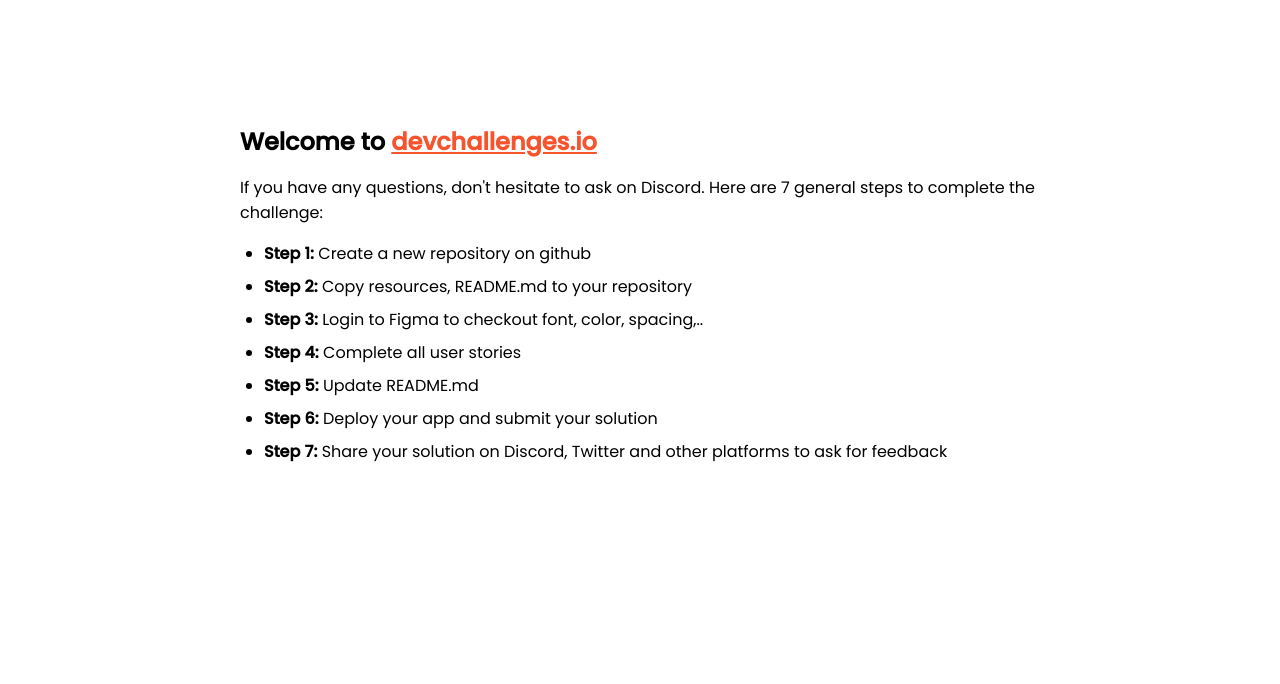
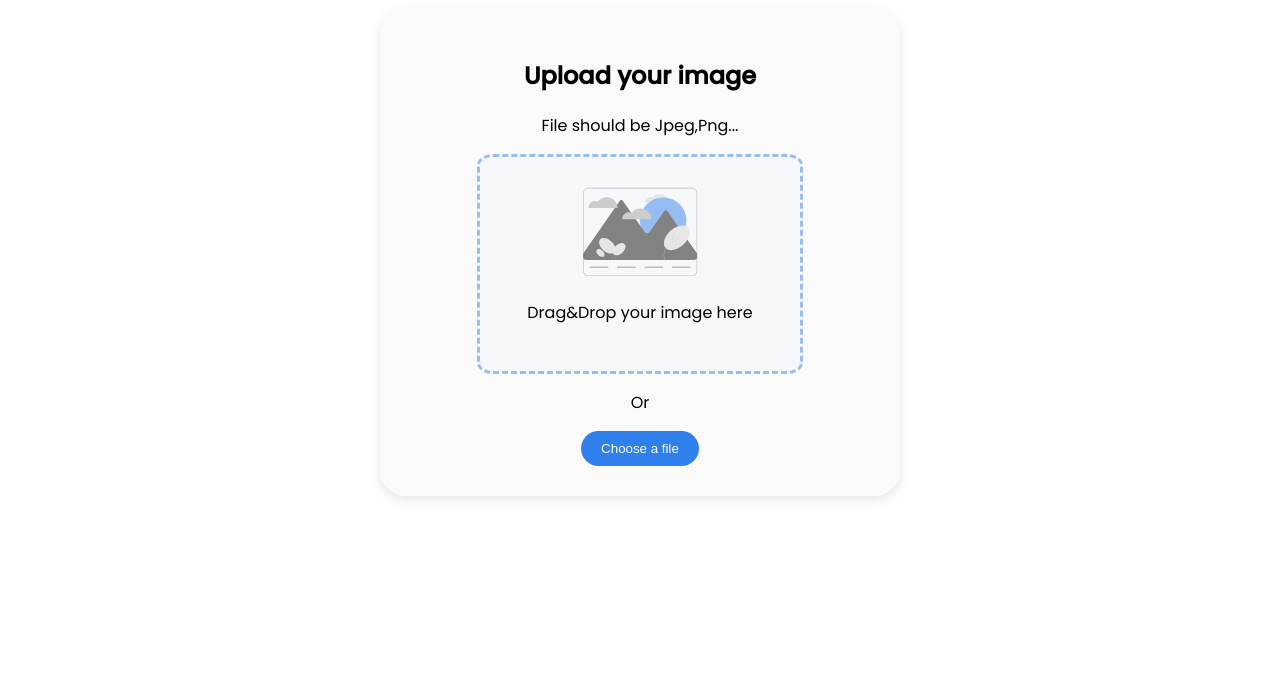
Before and after one commit to yuriacats/ImageUploder, a plain HTML site: page index.html in a window 1280 px wide. Shown: the part 116-800 px from the top of the page. Drawn offline with Linux system fonts and the light colour scheme.

Commit message:
make Drag and Drop Cord

```diff
--- a/index.html
+++ b/index.html
@@ -21,75 +21,93 @@
       rel="stylesheet"
     />
 
-    <title>Devchallenges</title>
+    <title>Devchallenges Image Uploader</title>
 
     <style>
       body {
         font-family: "Poppins", sans-serif;
       }
+      button{
+        padding: 10px 20px;
+        background-color: #2F80ED;
+        border-radius: 50px;
+        border:none;
+        color:#fafafb;
+      }
+      .card,.box{
+         border-radius: 5%;
+         padding:30px 10px;
+         display: inline-block;
 
-      ul {
-        padding-left: 24px;
+       }
+      .card{
+        background-color: #fafafb;
+        box-shadow: 0 4px 12px rgba(0,0,0,0.1);
+      }
+      .box{
+        background-color: #F6F8FB;
+        border-style:dashed;
+        border-color: #97BEF4;
+      }
+      .upload-card{
+        text-align: center;
+        margin:0 auto;
+        width:500px;
+        display: block;
+      }
+      .upload-box{
+        width:300px;
       }
 
-      li {
-        margin-bottom: 8px;
+    </style>
+    <script type="text/javascript">
+      console.log("test")
+      function handleFileSelect(evt){
+        evt.stopPropagation();
+        evt.preventDefault();
+
+        let files =evt.dataTransfer.files;
+        // ここから下がアップロード用の仮のコード
+
+        for (let i=0;i<files.length;i++){
+          document.getElementById('output').innerHTML +=files[i].name
+        }
+        // アップロード用コード終わり
       }
+      function handleDragOver(evt){
+        evt.stopPropagation();
+        evt.preventDefault();
+        evt.dataTransfer.dropEffect='copy'
+      }
+      function PageLoad(){
+        let dropFrame = document.getElementById('upload-box');
+        dropFrame.addEventListener('dragover',handleDragOver,false);
+        dropFrame.addEventListener('drop',handleFileSelect,false);
+      }
+    </script>
+  </head>
+  <body onload="PageLoad();">>
+  <header>
+    <h1>
+      Image uploader
+    </h1>
+  </header>
+    <div class="welcome">
 
-      .welcome {
-        max-width: 800px;
-        margin: 0 auto;
-      }
-
-      .welcome-text {
-        margin-top: 30vh;
-        font-weight: 500;
-      }
-
-      .welcome-text p {
-        font-size: 1rem;
-        font-weight: 400;
-      }
-
-      .welcome-text h1 {
-        font-size: 1.5rem;
-      }
-
-      .welcome-text a {
-        color: #f7542e;
-      }
-    </style>
-  </head>
-  <body>
-    <div class="welcome">
-      <div class="welcome-text">
-        <h1>
-          Welcome to
-          <a href="https://devchallenges.io/" target="_blank"
-            >devchallenges.io</a
-          >
-        </h1>
-
-        <p>
-          If you have any questions, don't hesitate to ask on Discord. Here are
-          7 general steps to complete the challenge:
-        </p>
+      <div class="upload-card card">
+        <h2>Upload your image</h2>
+        <p>File should be Jpeg,Png...</p>
+        <div class="upload-box box" id="upload-box">
+          <img src="image.svg" alt="sample photo">
+          <p>Drag&Drop your image here</p>
+        </div>
+        <p>Or</p>
+        <button>Choose a file</button>
+      </div>
+      <div id="output">
       </div>
 
-      <ul>
-        <li><b>Step 1:</b> Create a new repository on github</li>
-        <li><b>Step 2:</b> Copy resources, README.md to your repository</li>
-        <li>
-          <b>Step 3:</b> Login to Figma to checkout font, color, spacing,..
-        </li>
-        <li><b>Step 4:</b> Complete all user stories</li>
-        <li><b>Step 5:</b> Update README.md</li>
-        <li><b>Step 6:</b> Deploy your app and submit your solution</li>
-        <li>
-          <b>Step 7:</b> Share your solution on Discord, Twitter and other
-          platforms to ask for feedback
-        </li>
-      </ul>
     </div>
   </body>
+
 </html>
```
